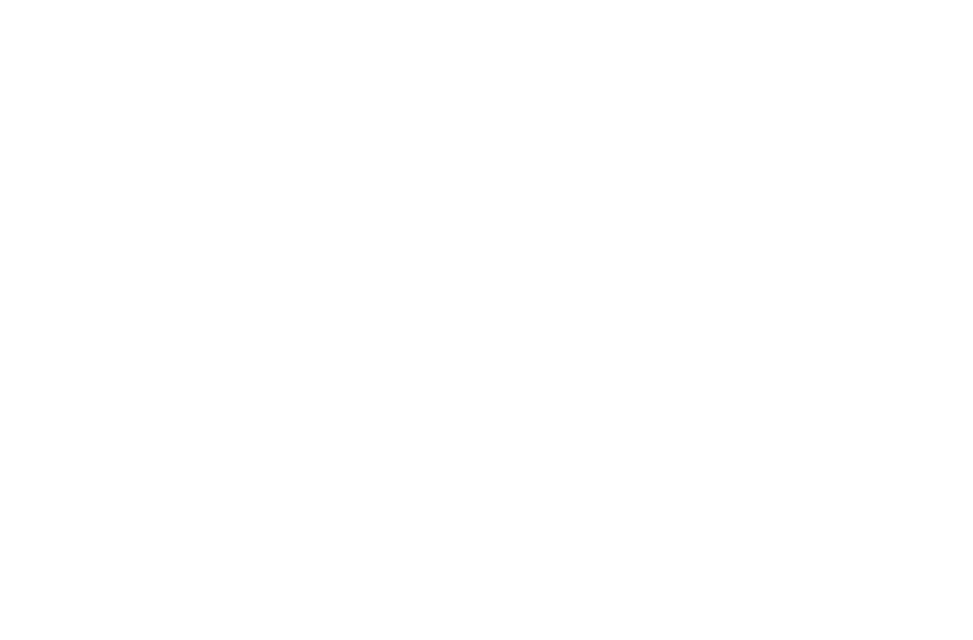
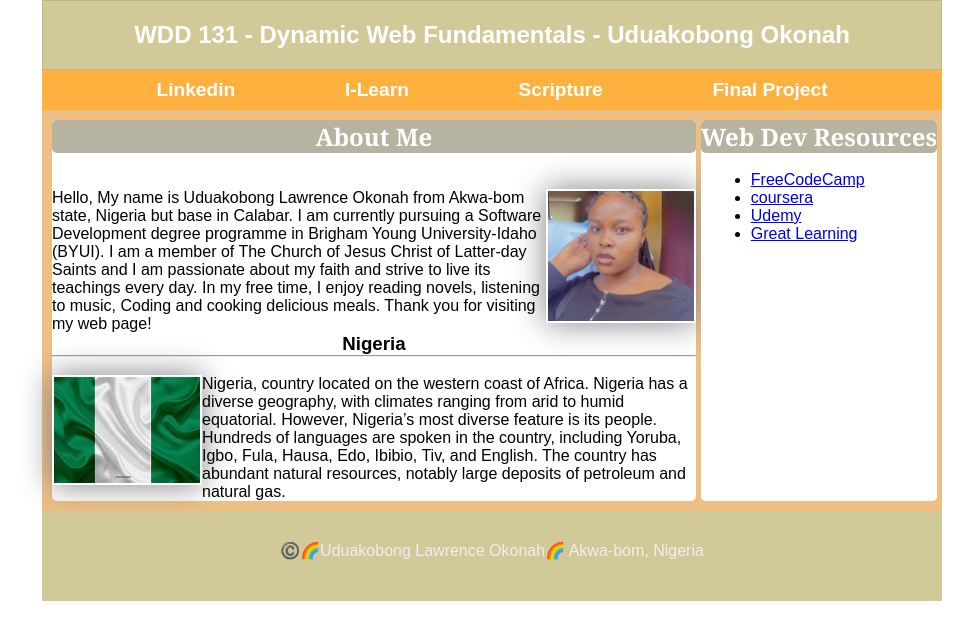
Before and after one commit to UduakOkonah/wdd131, a plain HTML site: page index.html in a window 1280 px wide. Shown: the whole page, without its empty margins (148-1121 px from the left). Drawn offline with Linux system fonts and the light colour scheme.

Commit message:
Home Page

```diff
--- a/index.html
+++ b/index.html
@@ -2,10 +2,59 @@
 <html lang="en">
 <head>
     <meta charset="UTF-8">
+    <meta name="description" content="">
+    <meta name="author" content="Uduakobong Okonah">
     <meta name="viewport" content="width=device-width, initial-scale=1.0">
-    <title>Document</title>
+    <title>WDD 131 - Dynamic Web Fundamentals - Uduakobong Okonah</title>
+    <link rel="stylesheet" href="styles/base.css">
 </head>
 <body>
+<header>
+    <h1>WDD 131 - Dynamic Web Fundamentals - Uduakobong Okonah</h1>
+</header>
+    <nav class="modern">
+        <a href="https://www.linkedin.com/in/uduakobong-okonah-b5bb96252/">Linkedin</a>
+        <a href="https://byui.instructure.com/">I-Learn</a>
+        <a href="https://www.churchofjesuschrist.org/study/scriptures/bofm/alma/37?lang=eng&id=p35#p35">Scripture</a>
+        <a href="#">Final Project</a>
+    </nav>
+<main>
+    <section class="card">
+        <h2>About Me</h2><br><br>
+        <img class="selfie" src="image/my_pics.png" alt="My picture">
+        <p>Hello, My name is Uduakobong Lawrence Okonah from Akwa-bom state, Nigeria but base in Calabar.
+            I am currently pursuing a Software Development degree programme in Brigham Young University-Idaho (BYUI). I am a member of The
+            Church of Jesus Christ of Latter-day Saints and I am passionate about my faith and strive to live its teachings every day.
+            In my free time, I enjoy reading novels, listening to music, Coding and cooking delicious meals.
+            Thank you for visiting my web page!</p>
+
+
+        <h3>Nigeria</h3>
+        <hr><br>
+        <img class="flag" src="image/nigerian_flag.jpg" alt=" A picture of Nigeria Flag">
+        <p>Nigeria, country located on the western coast of Africa. Nigeria has a diverse geography, with climates
+            ranging from arid to humid equatorial.
+            However, Nigeria’s most diverse feature is its people. Hundreds of languages are spoken in the country,
+            including Yoruba, Igbo, Fula, Hausa, Edo, Ibibio, Tiv, and English.
+            The country has abundant natural resources, notably large deposits of petroleum and natural gas.</p>
+    </section>
+    <div>
+    <section class="card">
+       <h2>Web Dev Resources</h2>
+       <br>
+       <ul>
+           <li> <a href="https://www.freecodecamp.org/">FreeCodeCamp</a></li>
+           <li><a href="https://www.coursera.org/">coursera</a></li>
+           <li><a href="https://www.udemy.com/">Udemy</a></li>
+           <li><a href="https://www.mygreatlearning.com/">Great Learning</a></li>
+       </ul>
+    </section>
+    </div>
+</main>
+<footer>
+    <p> ©️<span id="currentyear"></span>🌈Uduakobong Lawrence Okonah🌈 Akwa-bom, Nigeria</p>
+    <p id="lastModified"></p>
+</footer>
 
 </body>
 </html>
--- /dev/null
+++ b/styles/base.css
@@ -0,0 +1,167 @@
+@import url('https://fonts.googleapis.com/css2?family=Noto+Serif:ital,wght@0,100..900;1,100..900&family=Roboto:ital,wght@0,100;0,300;0,400;0,500;0,700;0,900;1,100;1,300;1,400;1,500;1,700;1,900&display=swap');
+
+:root{
+
+    --primary-color:#D1CA98;
+    ---secondary-color:#FFB140;
+    --accent1-color:#EDBF85;
+    --accent2-color:#B7B3A1;
+
+    --heading-font:'Noto Serif', Serif;
+    --paragraph-font:'Roboto', Serif;
+
+    --nav-background-color:#FFB140;
+    --nav-link-color: #4ABEEC;
+    --nav-hover-link-color:#6209F0;
+    --nav-hover-background-color:#F7F06D;
+}
+
+* {
+	margin: 0;
+	padding: 0;
+	box-sizing: border-box;
+}
+
+body{
+    font-family: "Sansita", sans-serif;
+}
+
+header {
+	background-color: var(--primary-color);
+	display: flex;
+	align-items: center;
+	justify-content: center;
+	padding: 20px;
+	border: 1px solid rgba(0, 0, 0, 0.1);
+}
+
+header,
+main {
+	margin: 0 auto;
+}
+
+nav {
+    background-color: var(---secondary-color);
+    padding: 1rem;
+    display: flex;
+    justify-content: space-evenly;
+    align-items: center;
+    height: 40px;
+}
+
+nav a {
+    color: white;
+    display: block;
+    padding: 0.7rem;
+    text-decoration: none;
+    font-size: 1.2rem;
+    font-weight: 700;
+}
+
+h1 {
+    margin: 0 auto;
+    color: white;
+    font-size: 1.5rem;
+}
+
+body{
+    max-width: 900px;
+    margin: 0 auto;
+}
+
+img {
+    width: 150px;
+    height: auto;
+    border: 1px solid --accent1-color;
+    padding: 2px;
+    box-shadow: 0 0 30px gray;
+}
+
+main{
+    max-width: 900px;
+    display: grid;
+    align-items: center;
+    grid-template: auto  auto  auto;
+    background-color: var(--accent1-color);
+    border: 1px solid --accent1-color;
+    padding: 10px;
+}
+
+
+p {
+    padding: 10px;
+}
+
+main img {
+    width: 150px;
+    height: auto;
+    float: right;
+}
+
+h2{
+    background-color: var(--accent2-color);
+    color: white;
+    text-align: center;
+    border-radius: 5px;
+    font-family: var(--heading-font);
+}
+
+.flag{
+    float: left;
+}
+
+
+p {
+    padding: 0;
+}
+
+.modern{
+    flex: 1 1 100%;
+}
+
+.card{
+    background: white;
+    grid-column: 1/2;
+    /* padding: 10px; */
+    border-radius: 5px;
+}
+
+nav a:hover {
+	text-decoration:underline;
+    color: var(--nav-hover-link-color);
+    background-color: var(--nav-hover-background-color);
+
+}
+
+div{
+    grid-column: 2/2;
+    padding:0;
+    background: white;
+    border-radius: 5px;
+    position: relative;
+    left: 5px;
+    /* grid-row: 1/1; */
+}
+
+ul {
+    height: 330px;
+    position: relative;
+    left: 50px;
+}
+
+h3{
+    text-align: center;
+}
+/*
+h2{
+     display: block;
+} */
+
+footer{
+    background: var(--primary-color);
+    grid-column: 1/2;
+    height: 90px;
+    text-align: center;
+    color: #eee;
+    padding: 30px;
+}
--- a/week01/styles/layout.css
+++ b/week01/styles/layout.css
@@ -2,7 +2,6 @@
 body{
     display: grid;
     grid-template: auto  auto  auto;
-
 }
 
 header{
@@ -44,8 +43,6 @@ main{
     padding: 8rem;
     text-decoration: none;
     text-align: center;
-
-
 }
 
 aside{
```
Also changed, not shown: image/my_pics.png (added), image/nigerian_flag.jpg (added), scripts/getdates.js (added).
